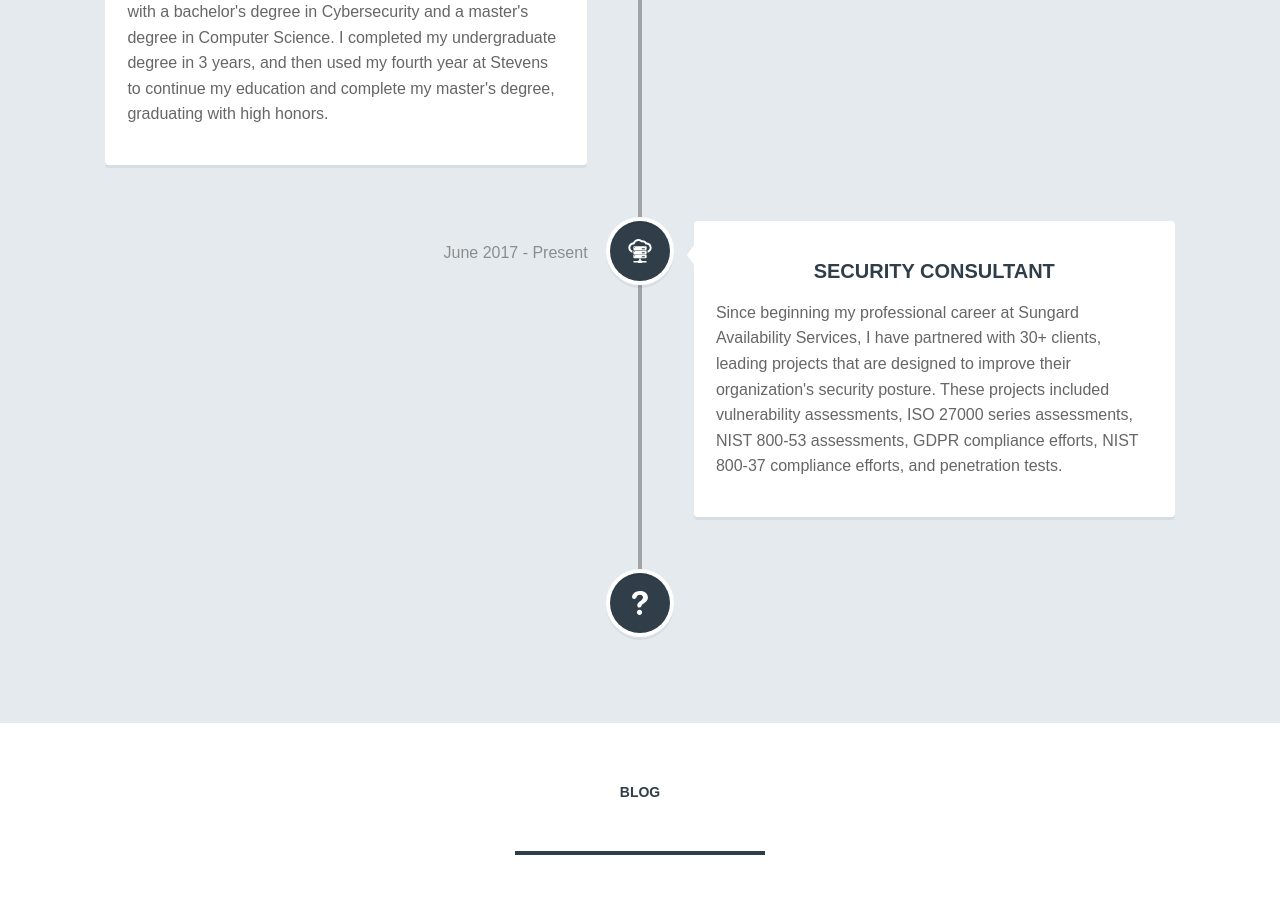
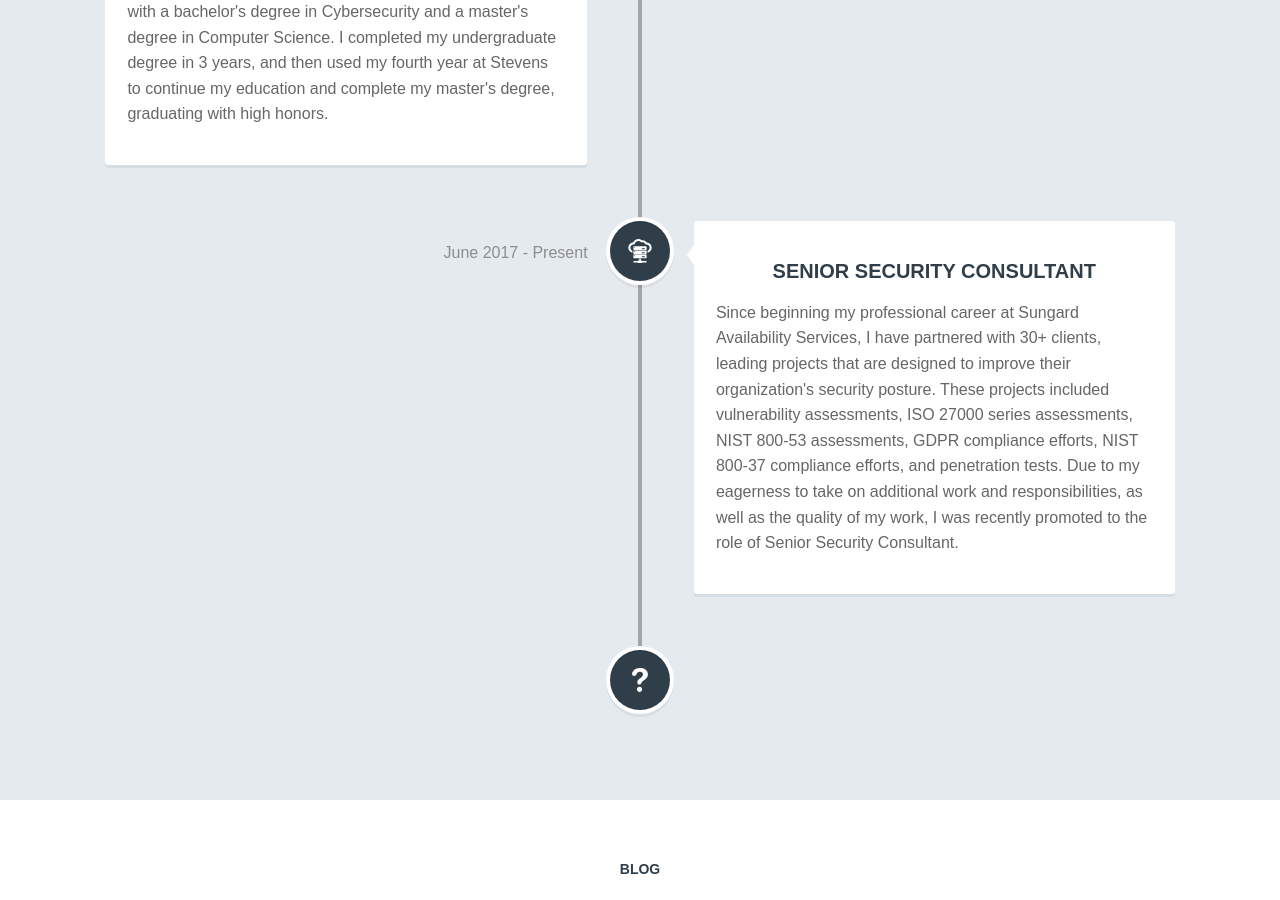
Before and after one commit to nickm221/nickmassa.com, a Jekyll site: the page built from index.html, in a window 1280 px wide and 900 px high, scrolled down 2796 px. Built offline with Jekyll 4.4.1, drawn with Linux system fonts in a browser that asks for light colours; nearby versions of some CDN libraries; Markdown is read by kramdown in place of the engine named in the settings.

Commit message:
Update history.html

```diff
--- a/_includes/history.html
+++ b/_includes/history.html
@@ -66,8 +66,8 @@
           <img src="../assets/img/hosting.svg" alt="Location"/>
         </div><!-- cd-timeline-img-->
         <div class="cd-timeline-content">
-          <h2>Security Consultant</h2>
-          <p>Since beginning my professional career at Sungard Availability Services, I have partnered with 30+ clients, leading projects that are designed to improve their organization's security posture. These projects included vulnerability assessments, ISO 27000 series assessments, NIST 800-53 assessments, GDPR compliance efforts, NIST 800-37 compliance efforts, and penetration tests.   </p>
+          <h2>Senior Security Consultant</h2>
+          <p>Since beginning my professional career at Sungard Availability Services, I have partnered with 30+ clients, leading projects that are designed to improve their organization's security posture. These projects included vulnerability assessments, ISO 27000 series assessments, NIST 800-53 assessments, GDPR compliance efforts, NIST 800-37 compliance efforts, and penetration tests. Due to my eagerness to take on additional work and responsibilities, as well as the quality of my work, I was recently promoted to the role of Senior Security Consultant.  </p>
           <span class="cd-date">June 2017 - Present</span>
         </div><!-- cd-timeline-content--><!-- cd-timeline-block-->
       </div>
```
